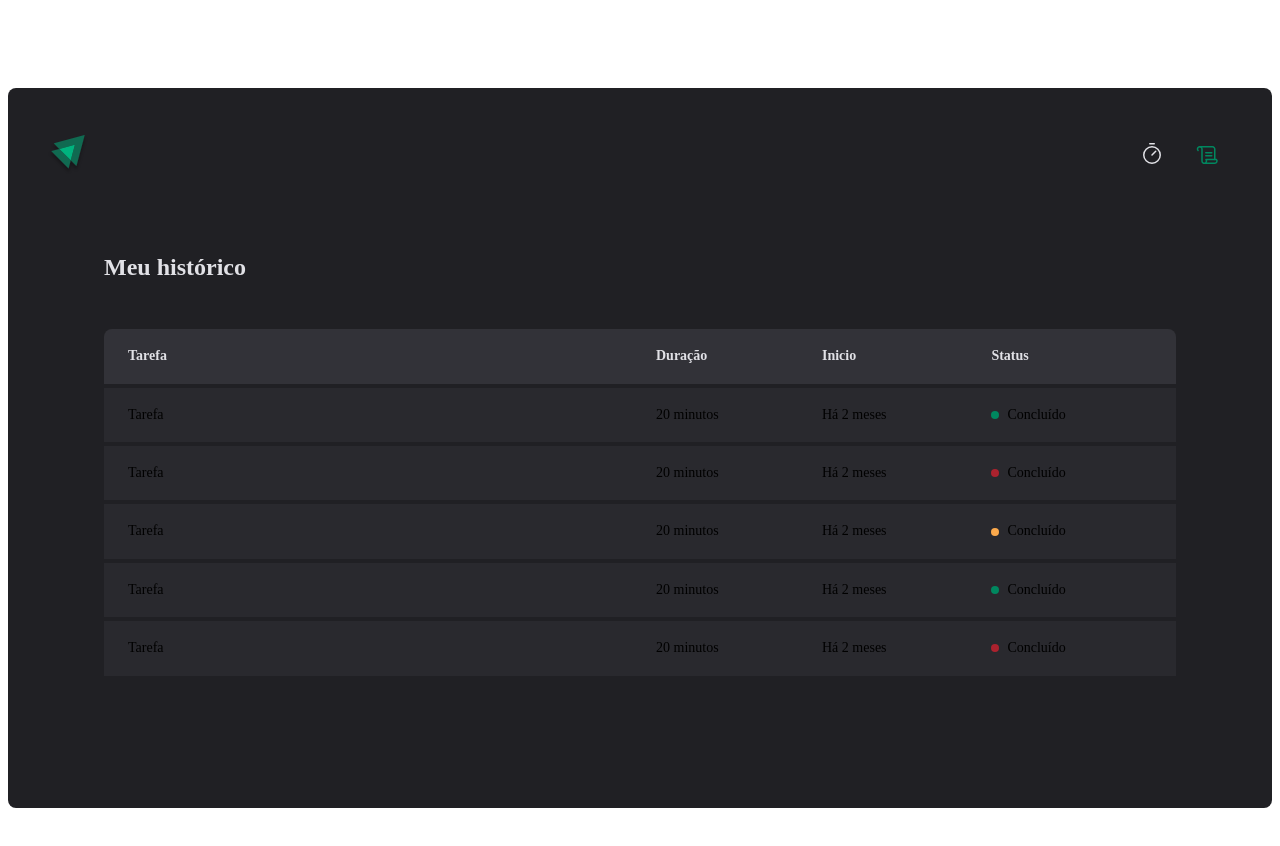
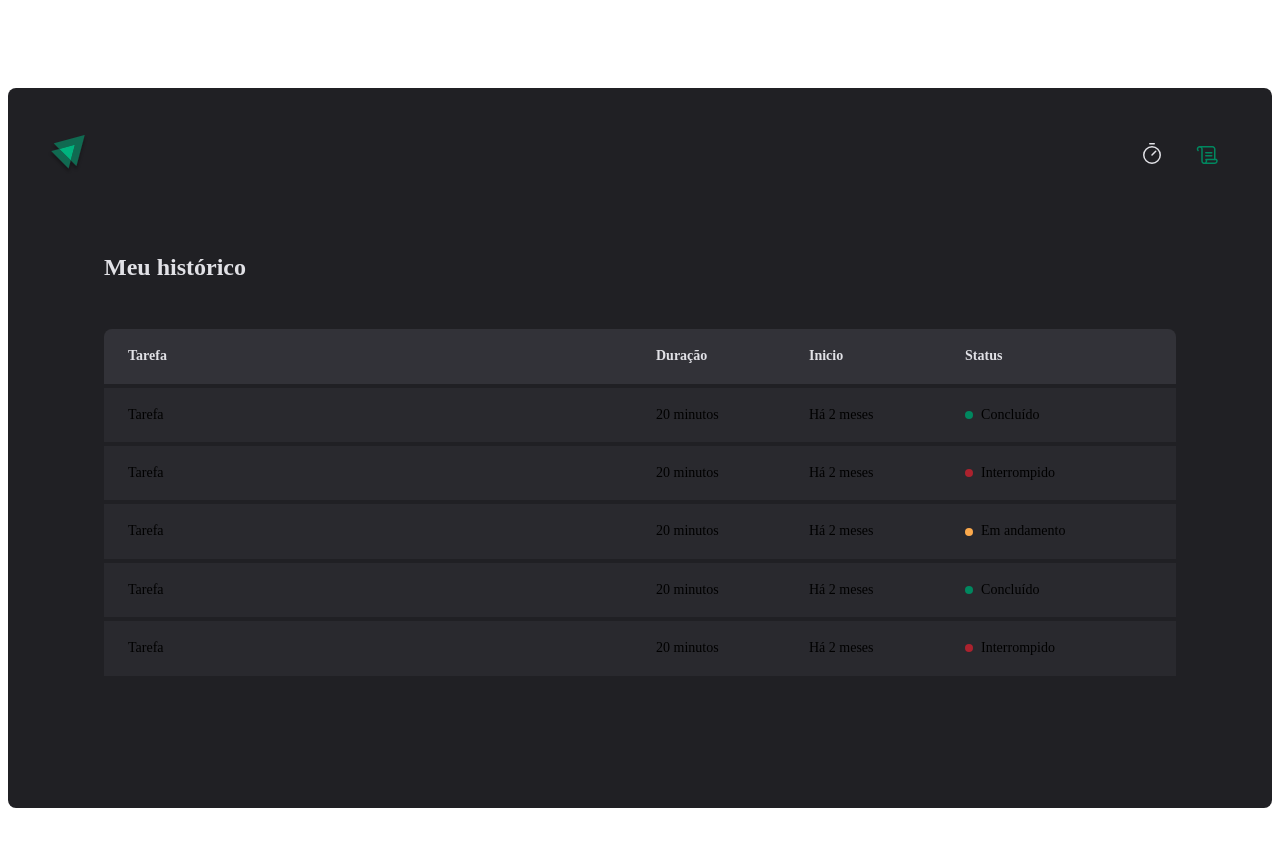
Before and after one commit to marcosviniciusjau/ignite-timer, a React (Vite) app: page /history in a window 1280 px wide. Shown: the top 846 px of the page. Built offline with nearby package versions, Linux system fonts and the light colour scheme.

Commit message:
creating the status color

```diff
--- a/src/pages/History/index.tsx
+++ b/src/pages/History/index.tsx
@@ -29,7 +29,7 @@ export function History() {
               <td>20 minutos</td>
               <td>Há 2 meses</td>
               <td>
-                <Status statusColor="red">Concluído</Status>
+                <Status statusColor="red">Interrompido</Status>
               </td>
             </tr>
 
@@ -38,7 +38,7 @@ export function History() {
               <td>20 minutos</td>
               <td>Há 2 meses</td>
               <td>
-                <Status statusColor="yellow">Concluído</Status>
+                <Status statusColor="yellow">Em andamento</Status>
               </td>
             </tr>
 
@@ -56,7 +56,7 @@ export function History() {
               <td>20 minutos</td>
               <td>Há 2 meses</td>
               <td>
-                <Status statusColor="red">Concluído</Status>
+                <Status statusColor="red">Interrompido</Status>
               </td>
             </tr>
           </tbody>
```
